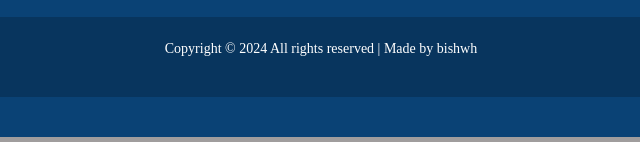
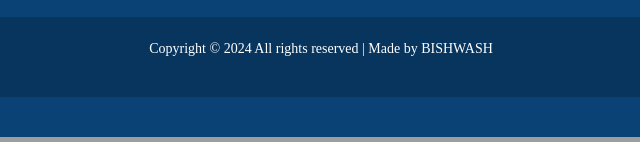
Before and after one commit to Bishwash3/Travel-blog-html-css-collage-project, a plain HTML site: page index.html in a window 1280 px wide. Shown: the part 5509-5651 px from the top of the page, 319-959 px from the left. Drawn offline with Linux system fonts and the light colour scheme.

Commit message:
edit footer copyright text

```diff
--- a/index.html
+++ b/index.html
@@ -266,7 +266,7 @@
         </div>
 
         <div class="footer-bottom">
-            <p>Copyright &copy; <span id="year">2024</span> All rights reserved | Made by bishwh</p>
+            <p>Copyright &copy; <span id="year">2024</span> All rights reserved | Made by BISHWASH</p>
         </div>
     </footer>
 
```
